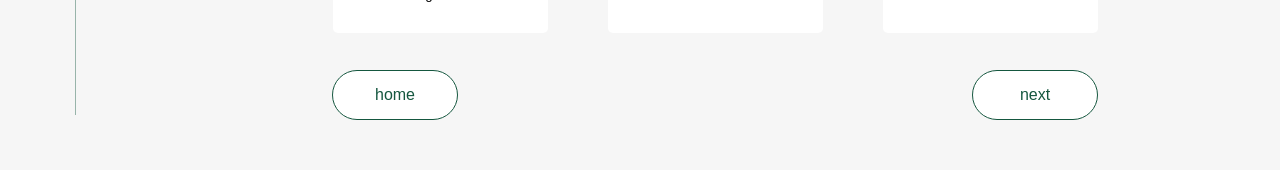
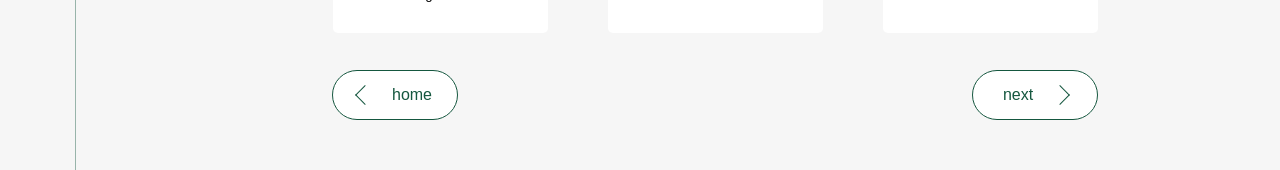
Before and after one commit to maanolfi/greenthumb, a React (Create React App) app: page /questions in a window 1280 px wide. Shown: the part 559-729 px from the top of the page. Built offline with nearby package versions, Linux system fonts and the light colour scheme; no server answers.

Commit message:
icons-css-arrow

```diff
--- a/package.json
+++ b/package.json
@@ -3,7 +3,6 @@
   "version": "0.1.0",
   "private": true,
   "dependencies": {
-    "@rocketseat/unform": "^1.6.1",
     "axios": "^0.19.0",
     "history": "^4.10.1",
     "prop-types": "^15.7.2",
@@ -15,8 +14,7 @@
     "react-scripts": "3.2.0",
     "redux": "^4.0.4",
     "redux-saga": "^1.1.1",
-    "styled-components": "^4.4.0",
-    "yup": "^0.27.0"
+    "styled-components": "^4.4.0"
   },
   "scripts": {
     "start": "react-scripts start",
--- a/src/components/ButtonAnswer/styles.js
+++ b/src/components/ButtonAnswer/styles.js
@@ -1,5 +1,5 @@
 import styled from 'styled-components';
-
+import pointer from '../../assets/icons/pointer.svg';
 
 export const Button = styled.button`
   width: 215px;
@@ -7,6 +7,7 @@ export const Button = styled.button`
   background-color: #fff;
   margin: 35px 30px 37px 30px;
   border-radius: 5px;
+  cursor: url(${pointer}), auto;
 
   :hover {
     transition: 0.4s;
--- a/src/components/Form/styles.js
+++ b/src/components/Form/styles.js
@@ -99,7 +99,16 @@ export const ContentForm = styled.div`
       border-radius: 25px;
       background-color: #f6f6f6;
       margin-top: 30px;
-    }
+      color: #15573F;
+      font-weight: 300;
+      font-size: 16px;
+      line-height: 20px;
+
+      :hover {
+        transition: 0.4s;
+        color: #f6f6f6;
+        background-color: #15573F;
+      }    }
 
     span {
       color: #F71D1D;
--- a/src/components/SideLogo/styles.js
+++ b/src/components/SideLogo/styles.js
@@ -1,4 +1,5 @@
 import styled from 'styled-components';
+import pointer from '../../assets/icons/pointer.svg';
 
 export const Wrapper = styled.div`
     display: flex;
@@ -9,6 +10,7 @@ export const Wrapper = styled.div`
       width: 150px;
       height: 200px;
       transform: rotate(-90deg);
+      cursor: url(${pointer}), auto;
     }
 
 
@@ -17,6 +19,6 @@ export const Wrapper = styled.div`
 export const Line = styled.div`
   background-color: rgba(21, 87, 63, 0.414827);
   width: 1px;
-  height: 60%;
+  height: 86%;
   margin-top: -10px;
 `
--- a/src/pages/Home/index.js
+++ b/src/pages/Home/index.js
@@ -13,7 +13,7 @@ const Home = () => {
         <img src={Logo} alt="Green thumb logo" className='home-logo'/>
         <p>Find your next green friend</p>
         <Link to='/questions'>
-          -> start quizz
+          <span className='next'> </span> start quizz
         </Link>
       </HomeNav>
 
--- a/src/pages/Home/styles.js
+++ b/src/pages/Home/styles.js
@@ -1,4 +1,5 @@
 import styled from 'styled-components';
+import pointer from '../../assets/icons/pointer.svg';
 
 export const Container = styled.div`
   display: flex;
@@ -42,11 +43,39 @@ export const HomeNav = styled(Container)`
       border-radius: 28px;
       width: 170px;
       height: 50px;
-
+      cursor: url(${pointer}), auto;
       font-weight: 600;
       font-size: 16px;
       line-height: 20px;
 
+      span {
+        margin-right: 10px;
+        width: 14px;
+        height: 14px;
+        border: 0.82px solid #fff;
+        transition: .5s;
+
+      }
+
+      span.next {
+        transform: rotate(-45deg);
+        border-left: none;
+        border-top: none;
+
+        ::before {
+          content: '';
+          width: 26.28px;
+          height: 0.81px;
+          background-color: #fff;
+          position: absolute;
+          transform-origin: right;
+          transform: rotate(45deg) translate(0,18.2px);
+          transition: .5s;
+
+        }
+
+      }
+
     }
 
 `
--- a/src/pages/Questions/index.js
+++ b/src/pages/Questions/index.js
@@ -1,5 +1,6 @@
 import React, { useState, Fragment } from 'react';
 import { useDispatch } from 'react-redux'
+
 
 import * as PlantsActions from '../../store/modules/plants/actions'
 import history from '../../services/history'
@@ -145,7 +146,7 @@ export default function Questions() {
         <Header>
           <img src={answerHeaders[indexPage].logo} alt={answerHeaders[indexPage].title()}/>
           {answerHeaders[indexPage].title()}
-          {resulterror && <p className='title-small error'>* is riquired</p>}
+          {resulterror && <p className='title-small error'>* is required</p>}
         </Header>
         <nav>
         {
@@ -158,12 +159,16 @@ export default function Questions() {
         <footer>
           <Button  disabled={resulterror ? 'disabled' : null}
           onClick={() => indexPage === 0 ? history.push('/') : handlePage('-')}>
-          {indexPage === 0 ? 'home' : 'previous '}</Button>
+          <span className="prev"> </span>
+            {indexPage === 0 ? 'home' : 'previous '}
+          </Button>
 
           <Button disabled={resulterror ? 'disabled' : null}
           onClick={() => indexPage === 2 ?
             verifyFinishProp() : handlePage('+')}>
-          {indexPage === 2 ? 'finish' : 'next'}</Button>
+            {indexPage === 2 ? 'finish' : 'next'}
+            <span className="next"> </span>
+          </Button>
         </footer>
 
       </Wrapper>
--- a/src/pages/Questions/styles.js
+++ b/src/pages/Questions/styles.js
@@ -1,4 +1,5 @@
 import styled from 'styled-components';
+import pointer from '../../assets/icons/pointer.svg';
 
 
 export const Container = styled.div`
@@ -69,11 +70,35 @@ export const Button = styled.button`
     font-weight: 300;
     font-size: 16px;
     line-height: 20px;
+    cursor: url(${pointer}), auto;
+
+    display: flex;
+    justify-content: center;
+    align-items: center;
 
     :hover {
       transition: 0.4s;
       color: #fff;
       background-color: #15573F;
+
+      span {
+        border: 0.82px solid #fff;
+      }
+
+      span.next {
+          ::before {
+            content: '';
+            background-color: #fff;
+            transform: rotate(45deg) translate(0,17.9px) scale(1);
+          }
+        }
+      span.prev {
+        ::before {
+          content: '';
+          background-color: #fff;
+          transform: rotate(45deg) translate(-7px,4.99px) scale(1);;
+        }
+      }
     }
 
     :disabled {
@@ -83,6 +108,60 @@ export const Button = styled.button`
       cursor: auto;
     }
 
+    svg {
+      margin: 0 5px;
+    }
+
+    span {
+        width: 14px;
+        height: 14px;
+        border: 0.82px solid #15573F;
+        transition: .5s;
+
+      }
+
+      span.next {
+        margin-left: 20px;
+        transform: rotate(-45deg);
+        border-left: none;
+        border-top: none;
+
+        ::before {
+          content: '';
+          width: 19px;
+          height: 1px;
+          background-color: #15573F;
+          position: absolute;
+          transform-origin: right;
+          transform: rotate(45deg) translate(-1.2px,17.9px) scale(0);
+          transition: .5s;
+
+        }
+
+
+      }
+
+      span.prev {
+        margin-right: 20px;
+        transform: rotate(-45deg);
+        border-right: none;
+        border-bottom: none;
+
+        ::before {
+          content: '';
+          width: 19px;
+          height: 1px;
+          background-color: #15573F;
+          position: absolute;
+          transform-origin: left;
+          transform: rotate(45deg) translate(-6px,3px) scale(0);
+          transition: .5s;
+
+        }
+
+
+      }
+
 
 
 
--- a/src/pages/Results/styles.js
+++ b/src/pages/Results/styles.js
@@ -1,5 +1,5 @@
 import styled from 'styled-components';
-
+import pointer from '../../assets/icons/pointer.svg';
 
 
 export const Container = styled.div`
@@ -62,18 +62,24 @@ export const Header = styled(Wrapper)`
         display: flex;
         justify-content: center;
         align-items: center;
-        color: #fff;
-        background: #15573F;
         border-radius: 28px;
         width: 213px;
         height: 50px;
         margin-top: 13px;
-
         font-weight: 300;
         font-size: 16px;
         line-height: 20px;
         text-align: center;
-        color: #FFFFFF;
+        border: 1px solid #15573F;
+        box-sizing: border-box;
+        color: #15573F;
+        background-color: #fff;
+        cursor: url(${pointer}), auto;
+        :hover {
+          transition: 0.4s;
+          color: #fff;
+          background-color: #15573F;
+        }
 
     }
 
```
Also changed, not shown: src/assets/icons/pointer.svg (added).
